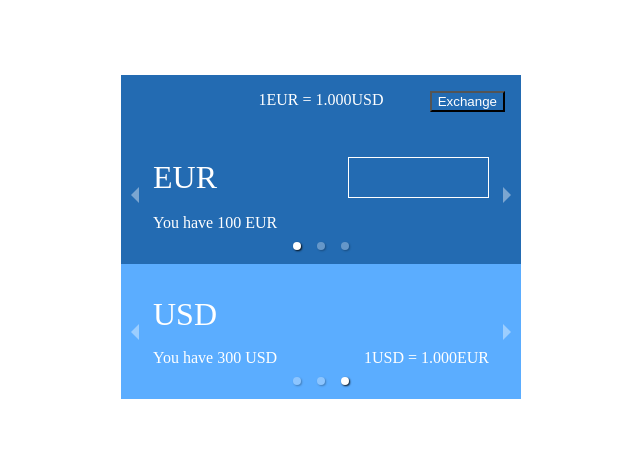
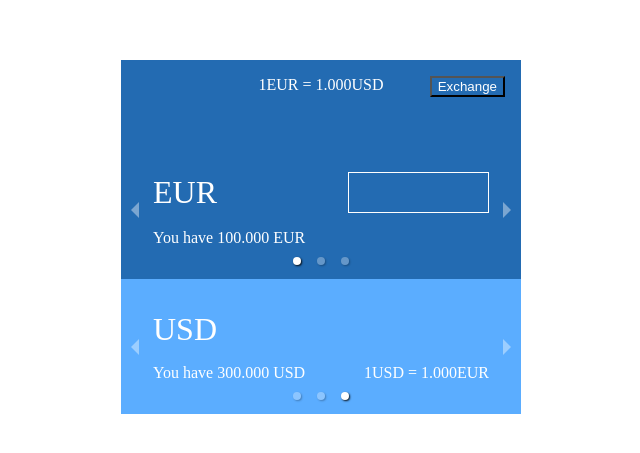
Before and after one commit to sambilov/exchanger, a React (Create React App) app: page / in a window 1280 px wide. Shown: the part 163-616 px from the top of the page, without its empty margins (319-959 px from the left). Built offline with nearby package versions, Linux system fonts and the light colour scheme; no server answers.

Commit message:
simple error handle

```diff
--- a/src/actions/actionCreators.js
+++ b/src/actions/actionCreators.js
@@ -54,3 +54,10 @@ export const setConvertedCurrencies = (currencies: Array<Currency>) => ({
         currencies,
     },
 });
+
+export const setError = (error: Error) => ({
+    type: actionTypes.ERROR_SET,
+    payload: {
+        error,
+    },
+});
--- a/src/actions/actionTypes.js
+++ b/src/actions/actionTypes.js
@@ -8,4 +8,5 @@ export default {
     CONVERT_AMOUNT_SET: 'CONVERT_AMOUNT_SET',
     CONVERTATION_REQUEST: 'CONVERTATION_REQUEST',
     CONVERTED_CURRENCIES_SET: 'CONVERTED_CURRENCIES_SET',
+    ERROR_SET: 'ERROR_SET',
 };
--- a/src/components/Card/index.js
+++ b/src/components/Card/index.js
@@ -34,7 +34,7 @@ export default (props: Props) => {
                 }
             </Section>
             <Section>
-                <Item>You have {amount} {key}</Item>
+                <Item>You have {formatNumber(amount)} {key}</Item>
                 {
                     anotherCurrency
                         ? <Item>1{key} = {formatNumber(anotherCurrency.convertRate)}{anotherCurrency.key}</Item>
--- a/src/containers/Exchanger/index.js
+++ b/src/containers/Exchanger/index.js
@@ -35,6 +35,7 @@ type Props = {
     reverseConvertRate: number,
     convertAmount: number,
     convertedAmount: number,
+    error: ?Error,
 };
 
 class Exchanger extends React.Component<Props> {
@@ -61,6 +62,7 @@ class Exchanger extends React.Component<Props> {
         const newTargetCurrencyKey = isInitial ? targetCurrency.key : newCurrencyKey;
 
         dispatch(setConvertCurrencies(newInitialCurrencyKey, newTargetCurrencyKey));
+        dispatch(setConvertAmount(0));
     };
 
     handleExchangeButtonClick = () => {
@@ -134,6 +136,16 @@ class Exchanger extends React.Component<Props> {
         );
     };
 
+    renderError = () => {
+        const { error } = this.props;
+
+        return (
+            <Error>
+                {error ? error.message : ''}
+            </Error>
+        );
+    };
+
     renderBody = () => {
         const { initialCurrencyIndex, targetCurrencyIndex } = this.props;
 
@@ -155,6 +167,7 @@ class Exchanger extends React.Component<Props> {
                 <VerticalWrapper>
                     <Container>
                         {this.renderHead()}
+                        {this.renderError()}
                         {this.renderBody()}
                     </Container>
                 </VerticalWrapper>
@@ -179,6 +192,8 @@ const VerticalWrapper = styled.div`
 
 const Container = styled.div`
     width: ${WIDTH};
+    background-color: ${MAIN_BACKGROUD};
+    color: ${FONT_COLOR};
 `;
 
 const Head = styled.div`
@@ -186,8 +201,6 @@ const Head = styled.div`
     display: flex;
     justify-content: center;
     padding: 1rem;
-    background-color: ${MAIN_BACKGROUD};
-    color: ${FONT_COLOR};
 `;
 
 const Text = styled.div``;
@@ -202,14 +215,19 @@ const ExchangeButton = styled.button`
 const Body = styled.div`
     display: flex;
     flex-direction: column;
-    background-color: ${MAIN_BACKGROUD};
-    color: ${FONT_COLOR};
 `;
 
 const Section = styled.div`
     flex: 1;
     display: flex;
     background-color: ${props => props.isInitial ? MAIN_BACKGROUD : AUXILARY_BACKGROUND};
+`;
+
+const Error = styled.div`
+    height: 30px;
+    color: red;
+    display: flex;
+    justify-content: center;
 `;
 
 function mapStateToProps(state) {
--- a/src/reducers/exchanger.js
+++ b/src/reducers/exchanger.js
@@ -9,6 +9,7 @@ type State = {
     targetCurrencyKey: string,
     convertRate: number,
     convertAmount: number,
+    error: ?Error,
 };
 
 const initialState = {
@@ -17,6 +18,7 @@ const initialState = {
     targetCurrencyKey: '',
     convertRate: 1,
     convertAmount: 0,
+    error: null,
 };
 
 export default function exchangerReducer(state: State = initialState, action: Object) {
@@ -31,6 +33,12 @@ export default function exchangerReducer(state: State = initialState, action: Ob
             return {
                 ...state,
                 ...payload,
+                error: null,
+            };
+        case actionTypes.ERROR_SET:
+            return {
+                ...state,
+                ...payload,
             };
         default:
             return state;
--- a/src/sagas/exchanger.js
+++ b/src/sagas/exchanger.js
@@ -1,7 +1,13 @@
 import { all, takeLatest, call, put, select, take, race } from 'redux-saga/effects';
 import { delay } from 'redux-saga';
 import actionTypes from '../actions/actionTypes';
-import { setCurrencies, setConvertCurrencies, setConvertRate, setConvertedCurrencies } from '../actions/actionCreators';
+import {
+    setCurrencies,
+    setConvertCurrencies,
+    setConvertRate,
+    setConvertedCurrencies,
+    setError,
+} from '../actions/actionCreators';
 import { getRateUrl } from '../helpers';
 import { exchangerSelector } from '../selectors/exchanger';
 
@@ -83,17 +89,23 @@ function* convertation() {
         targetCurrencyIndex,
     } = yield select(exchangerSelector);
     const newCurrencies = [...currencies];
+    const newInitialCurrencyAmount = initialCurrency.amount + convertAmount;
+    const newTargetCurrencyAmount = targetCurrency.amount - (convertAmount * convertRate);
 
-    newCurrencies[initialCurrencyIndex] = {
-        ...currencies[initialCurrencyIndex],
-        amount: currencies[initialCurrencyIndex].amount + convertAmount,
-    };
-    newCurrencies[targetCurrencyIndex] = {
-        ...currencies[targetCurrencyIndex],
-        amount: currencies[targetCurrencyIndex].amount - (convertAmount * convertRate)
-    };
+    if (newInitialCurrencyAmount < 0 || newTargetCurrencyAmount < 0) {
+        yield put(setError(new Error('NOT ENOUGH AMOUNT')));
+    } else {
+        newCurrencies[initialCurrencyIndex] = {
+            ...initialCurrency,
+            amount: newInitialCurrencyAmount,
+        };
+        newCurrencies[targetCurrencyIndex] = {
+            ...targetCurrency,
+            amount: newTargetCurrencyAmount
+        };
 
-    yield put(setConvertedCurrencies(newCurrencies));
+        yield put(setConvertedCurrencies(newCurrencies));
+    }
 }
 
 export default function* echangerSaga() {
--- a/src/selectors/exchanger.js
+++ b/src/selectors/exchanger.js
@@ -8,7 +8,14 @@ export const baseSelector = (state: Object) => state.exchanger;
 export const exchangerSelector = createSelector(
     [baseSelector],
     (exchangerState: Object) => {
-        const { currencies, initialCurrencyKey, targetCurrencyKey, convertRate, convertAmount } = exchangerState;
+        const {
+            currencies,
+            initialCurrencyKey,
+            targetCurrencyKey,
+            convertRate,
+            convertAmount,
+            error,
+        } = exchangerState;
         const initialCurrencyIndex = currencies.findIndex(el => el.key === initialCurrencyKey);
         const targetCurrencyIndex = currencies.findIndex(el => el.key === targetCurrencyKey);
         const initialCurrency = currencies[initialCurrencyIndex];
@@ -26,6 +33,7 @@ export const exchangerSelector = createSelector(
             reverseConvertRate,
             convertAmount,
             convertedAmount,
+            error,
         };
     },
 );
```
